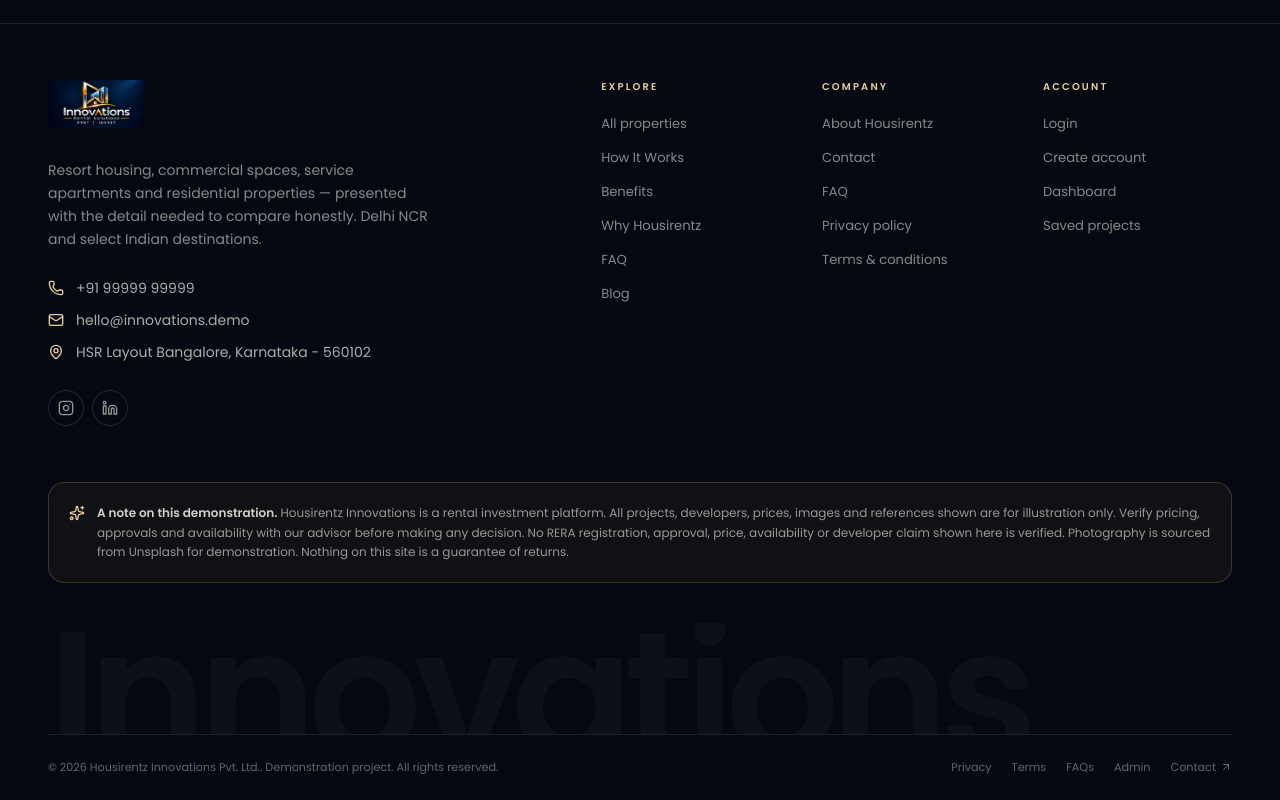
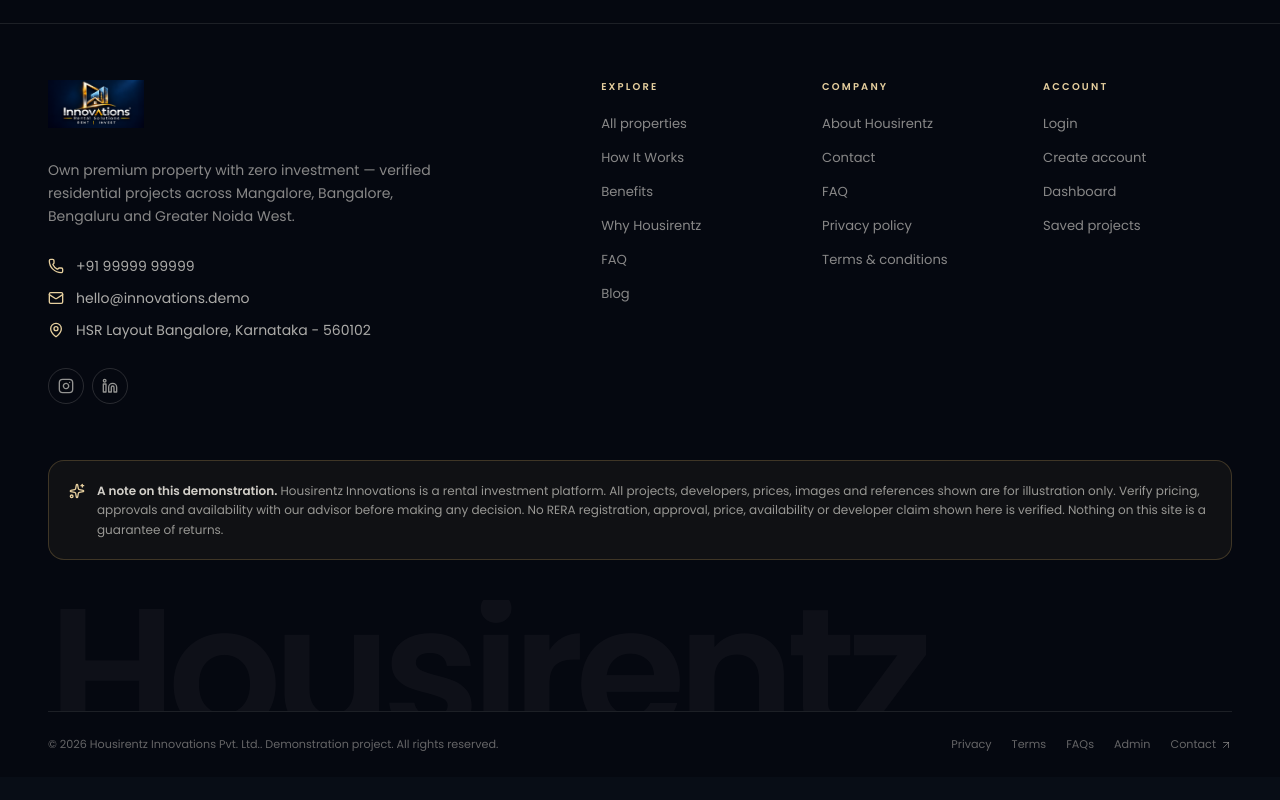
Before and after one commit to abdullahalhassan1800-glitch/innovations-rental-solutions, a Next.js app: page /about in a window 1280 px wide. Shown: the part 2522-3322 px from the top of the page. After the commit the page ends 3299 px from the top, so only its background shows below. Built offline with nearby package versions, Linux system fonts and the light colour scheme; no server answers; the database is empty.

Commit message:
Full content clone from Rentofree - homepage, about, how-it-works, benefits, properties, why-housirentz, FAQ, blog with 12 articles, contact, privacy policy - Housirentz branding kept

```diff
--- a/components/home/hero-heading.tsx
+++ b/components/home/hero-heading.tsx
@@ -53,8 +53,8 @@ export function HeroHeading() {
   return (
     <h1 className="hero-display mt-5 text-paper sm:mt-6">
       <span className="sr-only">
-        Addresses with ambition. Resort housing, serviced stays, commercial and residential
-        addresses across Delhi NCR and NOIDA.
+        Addresses with ambition. Premium residential rental investment across Mangalore,
+        Bangalore, Bengaluru and Greater Noida West.
       </span>
       <span aria-hidden>
         {lineOne}
--- a/components/layout/site-footer.tsx
+++ b/components/layout/site-footer.tsx
@@ -32,9 +32,8 @@ export function SiteFooter() {
           <div>
             <Logo invert />
             <p className="mt-6 max-w-sm text-sm leading-relaxed text-paper/55">
-              Resort housing, commercial spaces, service apartments and residential properties —
-              presented with the detail needed to compare honestly. Delhi NCR and select Indian
-              destinations.
+              Own premium property with zero investment — verified residential projects
+              across Mangalore, Bangalore, Bengaluru and Greater Noida West.
             </p>
             <div className="mt-7 space-y-3 text-sm text-paper/70">
               <a href={`tel:${SITE.phone.replace(/\s/g, "")}`} className="flex items-center gap-3 transition hover:text-paper">
@@ -76,15 +75,14 @@ export function SiteFooter() {
             <span>
               <strong className="font-semibold text-paper/85">A note on this demonstration.</strong>{" "}
               {SITE.demoDisclaimer} No RERA registration, approval, price, availability or developer
-              claim shown here is verified. Photography is sourced from Unsplash for demonstration.
-              Nothing on this site is a guarantee of returns.
+              claim shown here is verified. Nothing on this site is a guarantee of returns.
             </span>
           </p>
         </div>
 
         <div className="pointer-events-none mt-10 select-none overflow-hidden" aria-hidden>
           <p className="-mb-[0.18em] font-display text-[14vw] font-semibold leading-[0.8] tracking-[-0.05em] text-paper/[0.04]">
-            Innovations
+            Housirentz
           </p>
         </div>
 
```
Also changed, not shown: 2 other files (tests, documents, lock files or other folders).
